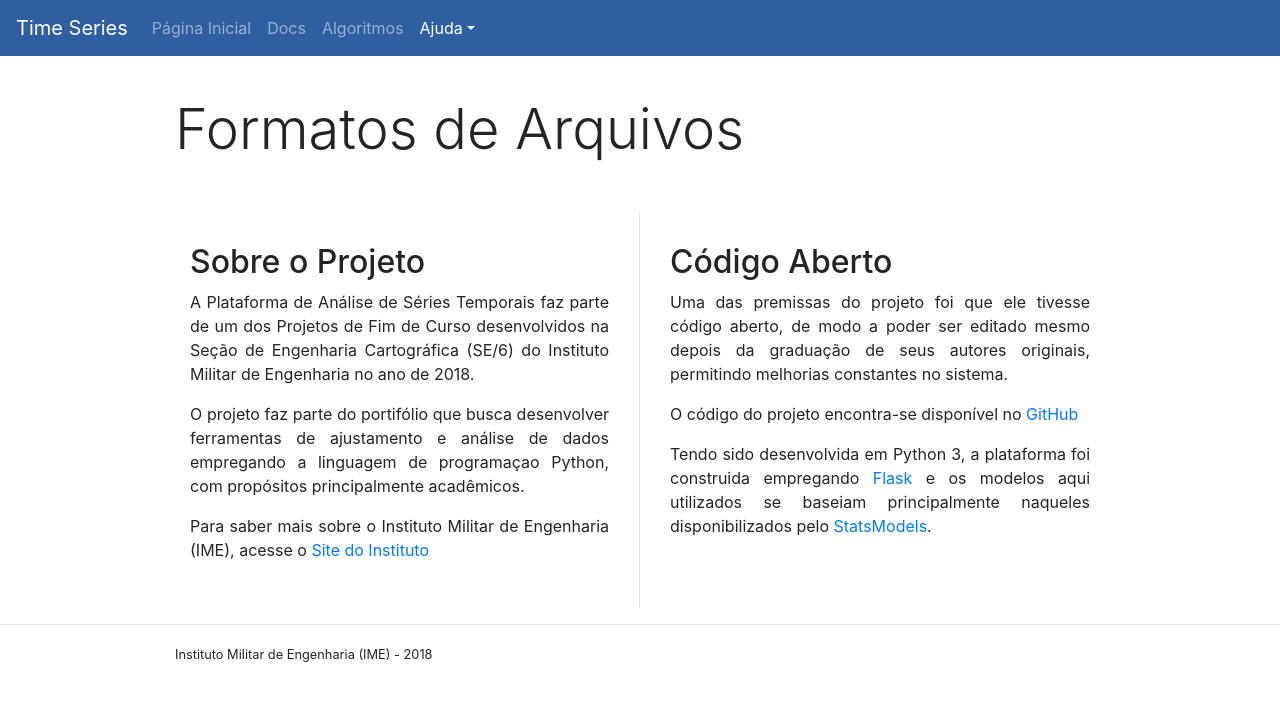
After one commit to mariliamonteiro/pfc_timeseries, a Flask app: page /fileformats in a window 1280 px wide. The commit adds this page. Shown: the top 701 px of the page. Run offline with Flask 2, Linux system fonts and the light colour scheme; some libraries are stand-ins or nearby versions.

Commit message:
Páginas para explicação de formato de arquivos. Incompleto.

```diff
--- a/app.py
+++ b/app.py
@@ -41,6 +41,13 @@ def about():
 def algorithms():
     return render_template('algorithms.html', title= 'Algoritmos', algos_list= algos_list)
 
+@app.route('/fileformats')
+def fileformats():
+    return render_template('file_formats.html', title= 'Formatos de Arquivos')
+
+@app.route('/examples')
+def examples():
+    return render_template('examples.html', title= 'Exemplos')
 # PAGINAS DE FORMULARIOS DOS ALGORITMOS UTILIZADOS =============================
 @app.route('/algorithms/arima', methods= ['GET', 'POST'])
 def algorithms_arima():
--- a/templates/algorithms_acf.html
+++ b/templates/algorithms_acf.html
@@ -19,7 +19,11 @@
 
           <hr>
 
-          <h5 class="mb-3">Input de Arquivo</h5>
+          <h5 class="mb-3">
+            Upload de Arquivo
+            <small class="text-muted" style="font-size:13px"><a href="/fileformats" style="color: #9c9fa2; text-decoration: none">(Saiba mais)</a></small>
+          </h5>
+
 
           <div class="row container">
             <div class="form-group col-md-12 mb-3 custom-file" lang="pt">
--- /dev/null
+++ b/templates/file_formats.html
@@ -0,0 +1,27 @@
+{% extends "layout.html" %}
+
+{% block content %}
+<div class="container" style="margin-bottom:50px; margin-top:40px;">
+  <h1 class="display-4">{{ title }}</h1>
+</div>
+
+<div class="container">
+  <div class="row">
+    <div class="col-md-6 border-right" style="text-align:justify; padding:30px;">
+      <h2>Sobre o Projeto</h2>
+      <p>A Plataforma de Análise de Séries Temporais faz parte de um dos Projetos de Fim de Curso desenvolvidos na Seção de Engenharia Cartográfica (SE/6) do Instituto Militar de Engenharia no ano de 2018.</p>
+      <p>O projeto faz parte do portifólio que busca desenvolver ferramentas de ajustamento e análise de dados empregando a linguagem de programaçao Python, com propósitos principalmente acadêmicos.</p>
+      <p>Para saber mais sobre o Instituto Militar de Engenharia (IME), acesse o <a href="http://www.ime.eb.mil.br/pt/">Site do Instituto</a></p>
+    </div>
+
+    <div class="col-md-6" style="text-align:justify; padding:30px;">
+
+      <h2>Código Aberto</h2>
+      <p>Uma das premissas do projeto foi que ele tivesse código aberto, de modo a poder ser editado mesmo depois da graduação de seus autores originais, permitindo melhorias constantes no sistema.</p>
+      <p>O código do projeto encontra-se disponível no <a href="https://github.com/mariliamonteiro/pfc_timeseries/tree/master">GitHub</a></p>
+      <p>Tendo sido desenvolvida em Python 3, a plataforma foi construida empregando <a href="http://flask.pocoo.org/">Flask</a> e os modelos aqui utilizados se baseiam principalmente naqueles disponibilizados pelo <a href="https://www.statsmodels.org/stable/index.html">StatsModels</a>. </p>
+
+    </div>
+  </div>
+</div>
+{% endblock content %}
--- a/templates/layout.html
+++ b/templates/layout.html
@@ -13,7 +13,6 @@
     <!-- Custom styles for this template -->
     <link rel="stylesheet" type="text/css" href="{{ url_for('static', filename='styles_app.css') }}">
 
-
     {% if title %}
       <title>Séries Temporais | {{ title }}</title>
     {% else %}
@@ -24,7 +23,7 @@
 
   <body>
 
-    <nav class="navbar navbar-expand-md navbar-dark fixed-top" style="background-color: #305fa1">
+    <nav class="navbar navbar-expand-md navbar-dark fixed-top" style="background-color:#305fa1">
       <a class="navbar-brand" href="/home">Time Series</a>
       <button class="navbar-toggler" type="button" data-toggle="collapse" data-target="#navbarsExampleDefault" aria-controls="navbarsExampleDefault" aria-expanded="false" aria-label="Toggle navigation">
         <span class="navbar-toggler-icon"></span>
@@ -42,6 +41,13 @@
             <li class="nav-item">
               <a class="nav-link" href="/algorithms">Algoritmos</a>
             </li>
+            <li class="nav-item dropdown">
+              <a class="nav-link dropdown-toggle" href="" id="dropdown01" data-toggle="dropdown" aria-haspopup="true" aria-expanded="false">Ajuda</a>
+              <div class="dropdown-menu" aria-labelledby="dropdown01">
+                <a class="dropdown-item" href="/fileformats">Formato de Arquivos</a>
+                <a class="dropdown-item" href="/examples">Exemplos</a>
+              </div>
+            </li>
           {% elif title == "Algoritmos" %}
             <li class="nav-item ">
               <a class="nav-link" href="/home">Página Inicial <span class="sr-only">(current)</span></a>
@@ -51,6 +57,30 @@
             </li>
             <li class="nav-item active">
               <a class="nav-link" href="/algorithms">Algoritmos</a>
+            </li>
+            <li class="nav-item dropdown">
+              <a class="nav-link dropdown-toggle" href="" id="dropdown01" data-toggle="dropdown" aria-haspopup="true" aria-expanded="false">Ajuda</a>
+              <div class="dropdown-menu" aria-labelledby="dropdown01">
+                <a class="dropdown-item" href="/fileformats">Formato de Arquivos</a>
+                <a class="dropdown-item" href="/examples">Exemplos</a>
+              </div>
+            </li>
+          {% elif title == "Exemplos" or title == "Formatos de Arquivos" %}
+            <li class="nav-item">
+              <a class="nav-link" href="/home">Página Inicial <span class="sr-only">(current)</span></a>
+            </li>
+            <li class="nav-item">
+              <a class="nav-link" href="/docs">Docs</a>
+            </li>
+            <li class="nav-item">
+              <a class="nav-link" href="/algorithms">Algoritmos</a>
+            </li>
+            <li class="nav-item dropdown active">
+              <a class="nav-link dropdown-toggle" href="" id="dropdown01" data-toggle="dropdown" aria-haspopup="true" aria-expanded="false">Ajuda</a>
+              <div class="dropdown-menu" aria-labelledby="dropdown01">
+                <a class="dropdown-item" href="/fileformats">Formato de Arquivos</a>
+                <a class="dropdown-item" href="/examples">Exemplos</a>
+              </div>
             </li>
           {% else %}
             <li class="nav-item active">
@@ -62,17 +92,14 @@
             <li class="nav-item">
               <a class="nav-link" href="/algorithms">Algoritmos</a>
             </li>
+            <li class="nav-item dropdown">
+              <a class="nav-link dropdown-toggle" href="" id="dropdown01" data-toggle="dropdown" aria-haspopup="true" aria-expanded="false">Ajuda</a>
+              <div class="dropdown-menu" aria-labelledby="dropdown01">
+                <a class="dropdown-item" href="/fileformats">Formato de Arquivos</a>
+                <a class="dropdown-item" href="/examples">Exemplos</a>
+              </div>
+            </li>
           {% endif %}
-
-          <!-- <li class="nav-item dropdown">
-            <a class="nav-link dropdown-toggle" href="http://example.com" id="dropdown01" data-toggle="dropdown" aria-haspopup="true" aria-expanded="false">Dropdown</a>
-            <div class="dropdown-menu" aria-labelledby="dropdown01">
-              <a class="dropdown-item" href="#">Action</a>
-              <a class="dropdown-item" href="#">Another action</a>
-              <a class="dropdown-item" href="#">Something else here</a>
-            </div>
-          </li> -->
-        </ul>
 
       </div>
     </nav>
```
Also changed, not shown: templates/examples.html (added, +27 -0 lines), static/images/086b287311709da8.png (added), static/images/e150007c458f6f1d.png (added).
